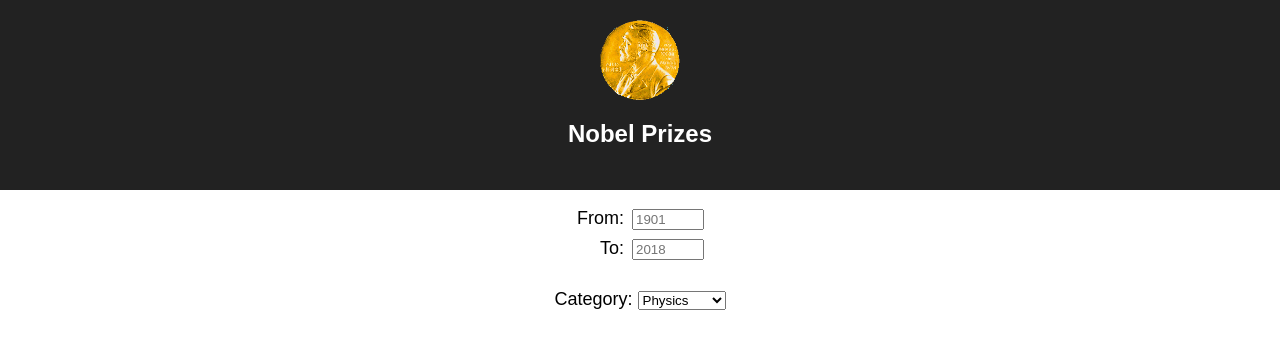
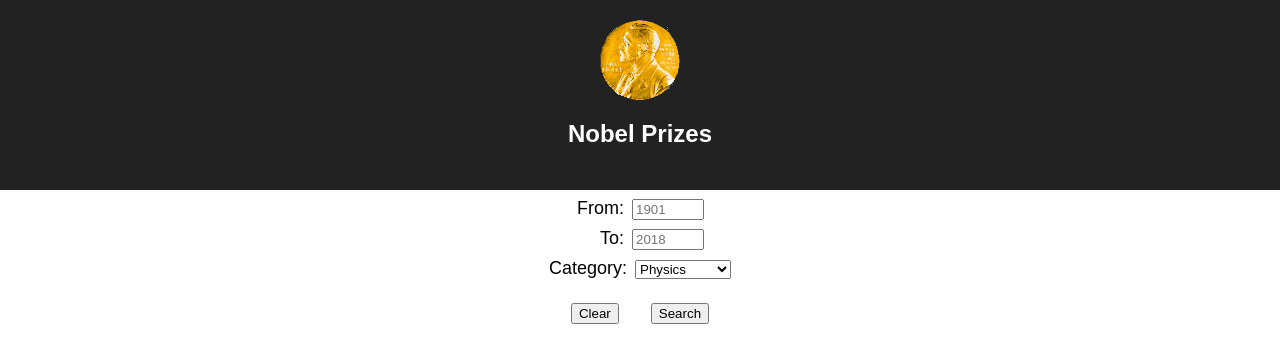
Before and after one commit to wojjas/HYF_nobel-prize, a React (Create React App) app: page / in a window 1280 px wide. Shown: the top 362 px of the page. Built offline with nearby package versions, Linux system fonts and the light colour scheme.

Commit message:
added components Button and Category

```diff
--- a/src/App.js
+++ b/src/App.js
@@ -1,7 +1,9 @@
 import React, { Component } from 'react';
 import medal from './medal.gif';
 import Year from './components/Year/Year';
+import Button from './components/Button/Button';
 import './App.css';
+import Category from './components/Category/Category';
 
 
 class App extends Component {
@@ -12,22 +14,15 @@ class App extends Component {
           <img src={medal} className="nobel-medal" alt="logo" />
           <h1 className="title">Nobel Prizes</h1>
         </header>
-        <p className="search-criteria">
+        <div className="search-criteria">
           <form>
             <Year label="From: " placeholder="1901"/>
             <Year label="To: " placeholder={new Date(Date.now()).getFullYear()}/>
-            <br/>
-            <label>Category: </label>
-            <select>
-              <option value="physics">Physics</option>
-              <option value="chemistry">Chemistry</option>
-              <option value="medicine">Medicine</option>
-              <option value="peace">Peace</option>
-              <option value="literature">Literature</option>
-              <option value="economics">Economics</option>
-            </select>
+            <Category label="Category: "/>
+            <Button text="Clear"/>
+            <Button text="Search"/>
           </form>
-        </p>
+        </div>
       </div>
     );
   }
--- /dev/null
+++ b/src/components/Button/Button.css
@@ -0,0 +1,5 @@
+.button{
+    margin-top: 1.5rem;
+    margin-left: 1rem;
+    margin-right: 1rem;
+}
--- /dev/null
+++ b/src/components/Button/Button.js
@@ -0,0 +1,20 @@
+import React, { Component } from 'react';
+import './Button.css';
+
+/**
+ * Functional component, see https://reactjs.org/docs/components-and-props.html
+ *
+ * @param {Object} props
+ */
+function Button (props) {
+    function handleSearchClick(e) {
+        e.preventDefault();
+        console.log("button clicked");
+    }
+
+    return (
+        <input className="button" type="button" onClick={handleSearchClick} value={props.text}/>
+    );
+}
+
+export default Button;
--- /dev/null
+++ b/src/components/Category/Category.css
@@ -0,0 +1,12 @@
+/* .category {
+    //margin: 0.5rem;
+} */
+.category-label {
+    display: inline-block;
+    text-align: right;
+    margin-right: 0.5rem;
+}
+.category-select {
+    display: inline-block;
+    width: 6rem;
+}
--- /dev/null
+++ b/src/components/Category/Category.js
@@ -0,0 +1,25 @@
+import React, { Component } from 'react';
+import './Category.css';
+
+/**
+ * Functional component, see https://reactjs.org/docs/components-and-props.html
+ *
+ * @param {Object} props
+ */
+function Category(props) {
+    return (
+        <div className="category">
+            <label className="category-label">{props.label}</label>
+            <select className="category-select">
+                <option value="physics">Physics</option>
+                <option value="chemistry">Chemistry</option>
+                <option value="medicine">Medicine</option>
+                <option value="peace">Peace</option>
+                <option value="literature">Literature</option>
+                <option value="economics">Economics</option>
+            </select>
+        </div>
+    );
+}
+
+export default Category;
```
